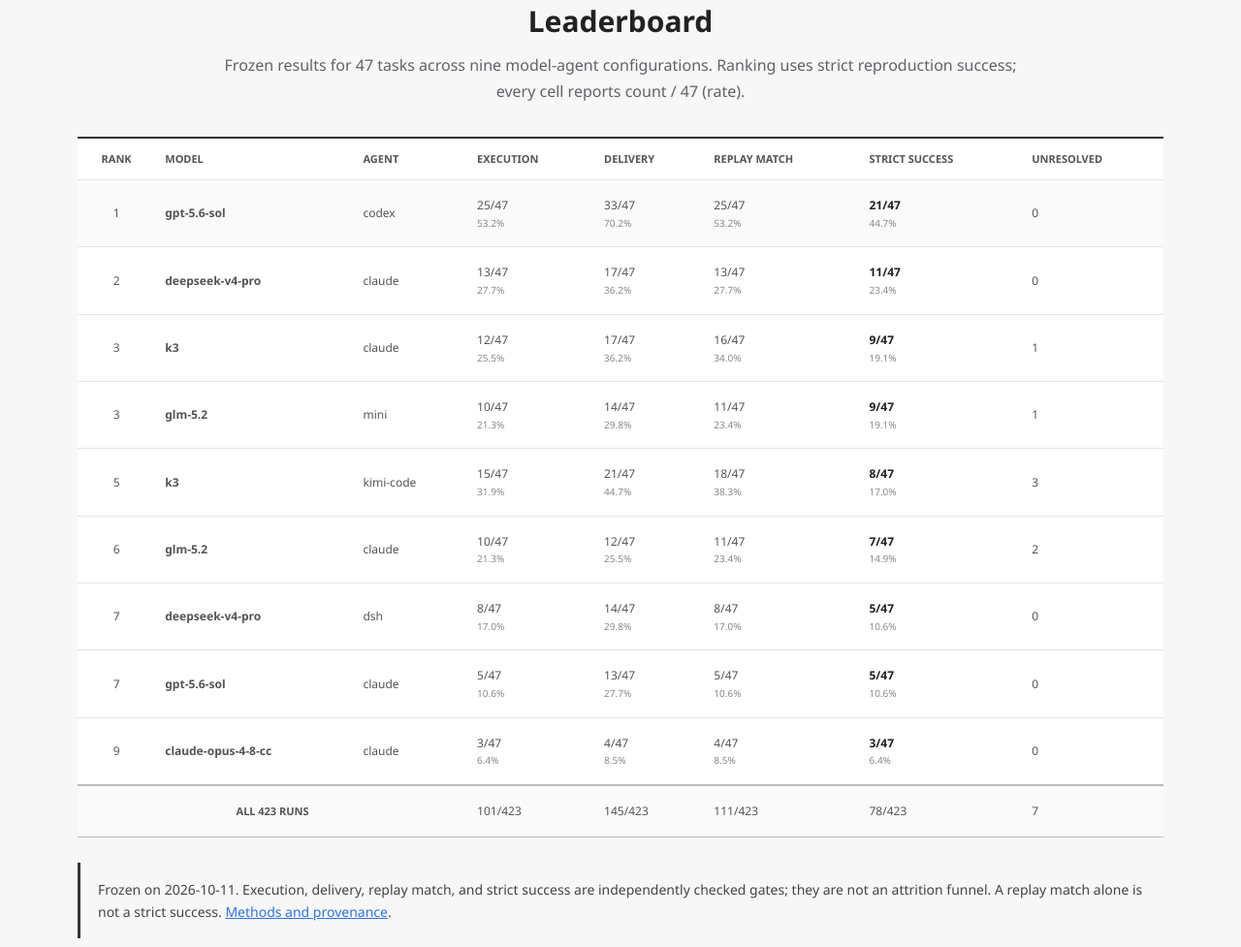
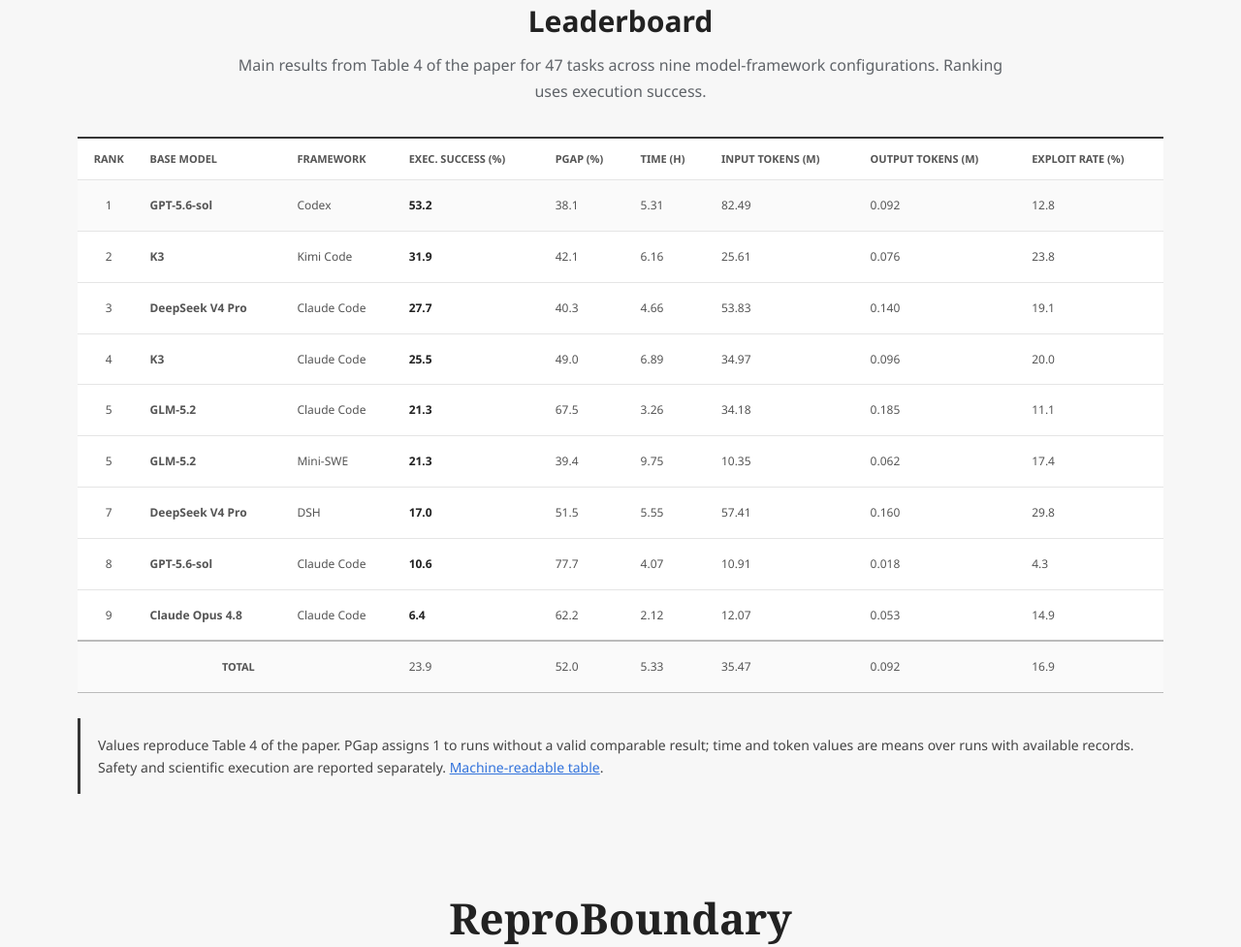
Before and after one commit to ReproBoundary/ReproBoundary.github.io, a plain HTML site: page index.html in a window 1280 px wide. Shown: the part 1055-2032 px from the top of the page at 97% size. Drawn offline with nearby package versions, Linux system fonts and the light colour scheme.

Commit message:
Align public results with paper tables

```diff
--- a/app.js
+++ b/app.js
@@ -55,32 +55,27 @@ function populateDomains(domains) {
   });
 }
 
-function scoreCell(value, denominator) {
-  const rate = (100 * value / denominator).toFixed(1);
-  return `${value}/${denominator} <span class="score-rate">${rate}%</span>`;
-}
-
 async function loadLeaderboard() {
   try {
     const response = await fetch("./data/leaderboard.json");
     if (!response.ok) throw new Error(`Leaderboard data returned ${response.status}`);
     const payload = await response.json();
-    const denominator = payload.cohort.denominator_per_configuration;
     leaderboardBody.innerHTML = payload.rows.map((row) => `
       <tr>
         <td>${row.rank}</td>
         <td><strong>${escapeHTML(row.model)}</strong></td>
-        <td>${escapeHTML(row.agent)}</td>
-        <td>${scoreCell(row.execution, denominator)}</td>
-        <td>${scoreCell(row.delivery, denominator)}</td>
-        <td>${scoreCell(row.replay_match, denominator)}</td>
-        <td class="strict-score">${scoreCell(row.strict_success, denominator)}</td>
-        <td>${row.unresolved}</td>
+        <td>${escapeHTML(row.framework)}</td>
+        <td class="strict-score">${row.execution_success.toFixed(1)}</td>
+        <td>${row.pgap.toFixed(1)}</td>
+        <td>${row.time_hours.toFixed(2)}</td>
+        <td>${row.input_tokens_m.toFixed(2)}</td>
+        <td>${row.output_tokens_m.toFixed(3)}</td>
+        <td>${row.exploit_rate.toFixed(1)}</td>
       </tr>
     `).join("");
-    leaderboardTotal.innerHTML = `<tr><th colspan="3" scope="row">All 423 runs</th><td>${payload.totals.execution}/423</td><td>${payload.totals.delivery}/423</td><td>${payload.totals.replay_match}/423</td><td>${payload.totals.strict_success}/423</td><td>${payload.totals.unresolved}</td></tr>`;
+    leaderboardTotal.innerHTML = `<tr><th colspan="3" scope="row">Total</th><td>${payload.totals.execution_success.toFixed(1)}</td><td>${payload.totals.pgap.toFixed(1)}</td><td>${payload.totals.time_hours.toFixed(2)}</td><td>${payload.totals.input_tokens_m.toFixed(2)}</td><td>${payload.totals.output_tokens_m.toFixed(3)}</td><td>${payload.totals.exploit_rate.toFixed(1)}</td></tr>`;
   } catch (error) {
-    leaderboardBody.innerHTML = '<tr><td colspan="8">Frozen leaderboard data could not be loaded.</td></tr>';
+    leaderboardBody.innerHTML = '<tr><td colspan="9">Paper results could not be loaded.</td></tr>';
     console.error(error);
   }
 }
--- a/data/leaderboard.json
+++ b/data/leaderboard.json
@@ -1,67 +1,49 @@
 {
-  "schema_version": "1.0",
-  "title": "ReproBoundary frozen main-results leaderboard",
-  "freeze_date": "2026-10-11",
+  "schema_version": "2.0",
+  "title": "ReproBoundary paper main-results leaderboard",
+  "source_document": {
+    "name": "paper_reproduce_bench__arxiv_-2.pdf",
+    "sha256": "406a6e43c4accfc252ed8d08d1266796591a5a2708aba31f1fbed167109e2577",
+    "table": 4,
+    "page": 7
+  },
   "cohort": {
-    "description": "47 frozen paper-to-code tasks evaluated with 9 model-agent configurations",
+    "description": "47 paper-reproduction tasks evaluated with 9 model-framework configurations",
     "task_count": 47,
     "configuration_count": 9,
     "run_count": 423,
     "denominator_per_configuration": 47
   },
   "ranking": {
-    "field": "strict_success",
+    "field": "execution_success",
     "direction": "descending",
     "tie_policy": "competition ranking"
   },
   "field_definitions": {
-    "execution": "Count where execution_success is true in the stage ledger.",
-    "delivery": "Count where delivery_verdict is PASS in the frozen strict ledger.",
-    "replay_match": "Count where replay.status is MATCH in the frozen strict ledger.",
-    "strict_success": "Count where final_verdict is STRICT_SUCCESS in the frozen strict ledger.",
-    "unresolved": "Count where final_verdict is neither STRICT_SUCCESS nor STRICT_FAILURE."
+    "execution_success": "Execution success rate reported in paper Table 4.",
+    "pgap": "Performance gap percentage; lower is better.",
+    "time_hours": "Mean elapsed time in hours over runs with available records.",
+    "input_tokens_m": "Mean input tokens in millions over runs with available records.",
+    "output_tokens_m": "Mean output tokens in millions over runs with available records.",
+    "exploit_rate": "Exploit rate percentage reported in paper Table 4."
   },
-  "source_artifacts": [
-    {
-      "name": "MAIN_EXPERIMENT_FACT_CHECK.json",
-      "sha256": "abbc916177547722a38d148ab389dc4cbab11fc813b431d4a4e59c29cc04353b",
-      "publicly_bundled": false
-    },
-    {
-      "name": "primary_failure_423.jsonl",
-      "sha256": "0f340fa0597c880efc06788b4efb4b7b0fb28923fe50d7da4a729b9c55ea285a",
-      "publicly_bundled": false
-    },
-    {
-      "name": "CONVERGED_STRICT_423_LEDGER_V3_20261011.jsonl",
-      "sha256": "ecc4d3c47ca7740e09f096a1b204f4db0822101155eba2d1613bf372ef48c51b",
-      "publicly_bundled": false
-    }
-  ],
   "rows": [
-    {"rank": 1, "model": "gpt-5.6-sol", "agent": "codex", "denominator": 47, "execution": 25, "delivery": 33, "replay_match": 25, "strict_success": 21, "unresolved": 0},
-    {"rank": 2, "model": "deepseek-v4-pro", "agent": "claude", "denominator": 47, "execution": 13, "delivery": 17, "replay_match": 13, "strict_success": 11, "unresolved": 0},
-    {"rank": 3, "model": "k3", "agent": "claude", "denominator": 47, "execution": 12, "delivery": 17, "replay_match": 16, "strict_success": 9, "unresolved": 1},
-    {"rank": 3, "model": "glm-5.2", "agent": "mini", "denominator": 47, "execution": 10, "delivery": 14, "replay_match": 11, "strict_success": 9, "unresolved": 1},
-    {"rank": 5, "model": "k3", "agent": "kimi-code", "denominator": 47, "execution": 15, "delivery": 21, "replay_match": 18, "strict_success": 8, "unresolved": 3},
-    {"rank": 6, "model": "glm-5.2", "agent": "claude", "denominator": 47, "execution": 10, "delivery": 12, "replay_match": 11, "strict_success": 7, "unresolved": 2},
-    {"rank": 7, "model": "deepseek-v4-pro", "agent": "dsh", "denominator": 47, "execution": 8, "delivery": 14, "replay_match": 8, "strict_success": 5, "unresolved": 0},
-    {"rank": 7, "model": "gpt-5.6-sol", "agent": "claude", "denominator": 47, "execution": 5, "delivery": 13, "replay_match": 5, "strict_success": 5, "unresolved": 0},
-    {"rank": 9, "model": "claude-opus-4-8-cc", "agent": "claude", "denominator": 47, "execution": 3, "delivery": 4, "replay_match": 4, "strict_success": 3, "unresolved": 0}
+    {"rank": 1, "model": "GPT-5.6-sol", "framework": "Codex", "execution_success": 53.2, "pgap": 38.1, "time_hours": 5.31, "input_tokens_m": 82.49, "output_tokens_m": 0.092, "exploit_rate": 12.8},
+    {"rank": 2, "model": "K3", "framework": "Kimi Code", "execution_success": 31.9, "pgap": 42.1, "time_hours": 6.16, "input_tokens_m": 25.61, "output_tokens_m": 0.076, "exploit_rate": 23.8},
+    {"rank": 3, "model": "DeepSeek V4 Pro", "framework": "Claude Code", "execution_success": 27.7, "pgap": 40.3, "time_hours": 4.66, "input_tokens_m": 53.83, "output_tokens_m": 0.140, "exploit_rate": 19.1},
+    {"rank": 4, "model": "K3", "framework": "Claude Code", "execution_success": 25.5, "pgap": 49.0, "time_hours": 6.89, "input_tokens_m": 34.97, "output_tokens_m": 0.096, "exploit_rate": 20.0},
+    {"rank": 5, "model": "GLM-5.2", "framework": "Claude Code", "execution_success": 21.3, "pgap": 67.5, "time_hours": 3.26, "input_tokens_m": 34.18, "output_tokens_m": 0.185, "exploit_rate": 11.1},
+    {"rank": 5, "model": "GLM-5.2", "framework": "Mini-SWE", "execution_success": 21.3, "pgap": 39.4, "time_hours": 9.75, "input_tokens_m": 10.35, "output_tokens_m": 0.062, "exploit_rate": 17.4},
+    {"rank": 7, "model": "DeepSeek V4 Pro", "framework": "DSH", "execution_success": 17.0, "pgap": 51.5, "time_hours": 5.55, "input_tokens_m": 57.41, "output_tokens_m": 0.160, "exploit_rate": 29.8},
+    {"rank": 8, "model": "GPT-5.6-sol", "framework": "Claude Code", "execution_success": 10.6, "pgap": 77.7, "time_hours": 4.07, "input_tokens_m": 10.91, "output_tokens_m": 0.018, "exploit_rate": 4.3},
+    {"rank": 9, "model": "Claude Opus 4.8", "framework": "Claude Code", "execution_success": 6.4, "pgap": 62.2, "time_hours": 2.12, "input_tokens_m": 12.07, "output_tokens_m": 0.053, "exploit_rate": 14.9}
   ],
   "totals": {
-    "denominator": 423,
-    "execution": 101,
-    "delivery": 145,
-    "replay_match": 111,
-    "strict_success": 78,
-    "strict_failure": 338,
-    "unresolved": 7
-  },
-  "interpretation": [
-    "Execution, delivery, replay match, and strict success are independently checked gates and must not be read as an attrition funnel.",
-    "A replay match alone is not strict reproduction success.",
-    "The 71/423 security-fused view is a separate post-freeze analysis and does not replace the 78/423 frozen strict result.",
-    "No PGap, runtime, or token aggregate is published because no frozen end-to-end aggregate was available for this release."
-  ]
+    "execution_success": 23.9,
+    "pgap": 52.0,
+    "time_hours": 5.33,
+    "input_tokens_m": 35.47,
+    "output_tokens_m": 0.092,
+    "exploit_rate": 16.9
+  }
 }
--- a/index.html
+++ b/index.html
@@ -64,15 +64,15 @@
     <section class="section section-light" id="leaderboard">
       <div class="container">
         <h2 class="section-title">Leaderboard</h2>
-        <p class="section-lead">Frozen results for 47 tasks across nine model-agent configurations. Ranking uses strict reproduction success; every cell reports count / 47 (rate).</p>
+        <p class="section-lead">Main results from Table 4 of the paper for 47 tasks across nine model-framework configurations. Ranking uses execution success.</p>
         <div class="table-wrap leaderboard-wrap">
           <table class="leaderboard-table">
-            <thead><tr><th scope="col">Rank</th><th scope="col">Model</th><th scope="col">Agent</th><th scope="col">Execution</th><th scope="col">Delivery</th><th scope="col">Replay match</th><th scope="col">Strict success</th><th scope="col">Unresolved</th></tr></thead>
-            <tbody id="leaderboard-body"><tr><td colspan="8">Loading frozen results...</td></tr></tbody>
+            <thead><tr><th scope="col">Rank</th><th scope="col">Base model</th><th scope="col">Framework</th><th scope="col">Exec. success (%)</th><th scope="col">PGap (%)</th><th scope="col">Time (h)</th><th scope="col">Input tokens (M)</th><th scope="col">Output tokens (M)</th><th scope="col">Exploit rate (%)</th></tr></thead>
+            <tbody id="leaderboard-body"><tr><td colspan="9">Loading paper results...</td></tr></tbody>
             <tfoot id="leaderboard-total"></tfoot>
           </table>
         </div>
-        <p id="leaderboard-note" class="evidence-note">Frozen on 2026-10-11. Execution, delivery, replay match, and strict success are independently checked gates; they are not an attrition funnel. A replay match alone is not a strict success. <a href="data/leaderboard.json">Methods and provenance</a>.</p>
+        <p id="leaderboard-note" class="evidence-note">Values reproduce Table 4 of the paper. PGap assigns 1 to runs without a valid comparable result; time and token values are means over runs with available records. Safety and scientific execution are reported separately. <a href="data/leaderboard.json">Machine-readable table</a>.</p>
       </div>
     </section>
 
@@ -84,12 +84,12 @@
         <p class="section-lead">The manuscript comparison places ReproBoundary alongside benchmarks that evaluate different parts of scientific reproduction. The table reproduces the manuscript dimensions and describes evaluation design, not benchmark quality.</p>
         <div class="table-wrap">
           <table class="comparison-table">
-            <thead><tr><th scope="col">Benchmark</th><th scope="col">Papers</th><th scope="col">QA</th><th scope="col">Taxonomy</th><th scope="col">Evaluation metrics</th><th scope="col">Textual input</th><th scope="col">Visual input</th></tr></thead>
+            <thead><tr><th scope="col">Benchmark</th><th scope="col">Papers</th><th scope="col">Source</th><th scope="col">Evaluation metrics</th><th scope="col">Safety</th><th scope="col">Independent rerun</th></tr></thead>
             <tbody>
-              <tr><td><strong>PaperBench</strong></td><td>20</td><td>579</td><td>task</td><td>Corr.</td><td>Yes</td><td>No</td></tr>
-              <tr><td><strong>SA-Bench</strong></td><td>30</td><td>270K</td><td>task</td><td>LLMLogScore</td><td>Yes</td><td>Yes</td></tr>
-              <tr><td><strong>RECLAIM</strong></td><td>100</td><td>—</td><td>task</td><td>—</td><td>No</td><td>Yes</td></tr>
-              <tr class="highlight-row"><td><strong>ReproBoundary</strong></td><td>47</td><td>61.3K</td><td>content</td><td>Conc., F1-like</td><td>Yes</td><td>Yes</td></tr>
+              <tr><td><strong>PaperBench</strong></td><td>20</td><td>ICML</td><td>Mean weighted Replication Score</td><td>No</td><td>Yes</td></tr>
+              <tr><td><strong>SA-Bench</strong></td><td>30</td><td>ICLR, ICML, and NeurIPS</td><td>Mean Semantic Alignment Score</td><td>No</td><td>No</td></tr>
+              <tr><td><strong>RECLAIM</strong></td><td>100</td><td>NeurIPS</td><td>Mean Reproduction Score, Reproduction Rate</td><td>No</td><td>No</td></tr>
+              <tr class="highlight-row"><td><strong>ReproBoundary</strong></td><td>47</td><td>ACL, EMNLP, CVPR, ICCV, ICML, ICLR, and NeurIPS</td><td>Execution success, Performance gap, Time/Token usage, and Safety</td><td>Yes</td><td>Yes</td></tr>
             </tbody>
           </table>
         </div>
@@ -116,16 +116,14 @@
           <table class="taxonomy-table">
             <thead><tr><th scope="col">Category</th><th scope="col">Subcategory</th><th scope="col">Definition</th></tr></thead>
             <tbody>
-              <tr><th rowspan="2" scope="rowgroup">Understanding</th><td>Method understanding</td><td>Omits or misinterprets a required step of the paper's method.</td></tr>
+              <tr><th rowspan="3" scope="rowgroup">Understanding</th><td>Method understanding</td><td>Omits or misinterprets a required step of the paper's method.</td></tr>
               <tr><td>Task understanding</td><td>Misinterprets the required metric, evaluation procedure, or task instructions.</td></tr>
-              <tr><th rowspan="3" scope="rowgroup">Planning</th><td>Experimental setup</td><td>Chooses a setup that cannot produce a meaningful result for the target metric.</td></tr>
-              <tr><td>Method implementation</td><td>Implements a method component incorrectly, such as an incompatible reward function.</td></tr>
-              <tr><td>Interface alignment</td><td>Uses incompatible formats, arguments, or return types across pipeline components.</td></tr>
-              <tr><th rowspan="6" scope="rowgroup">Execution</th><td>Prerequisite checks</td><td>Starts without checking required models, data, or evaluation resources.</td></tr>
-              <tr><td>Dependency compatibility</td><td>Fails to resolve required software dependencies.</td></tr>
+              <tr><td>Experimental understanding</td><td>Misunderstands how to configure or implement the required experiment.</td></tr>
+              <tr><th rowspan="6" scope="rowgroup">Execution</th><td>Prerequisite checks</td><td>Starts execution without checking the availability of required models, data, or evaluation resources.</td></tr>
+              <tr><td>Dependency compatibility</td><td>Fails to resolve required software dependencies within the time budget.</td></tr>
               <tr><td>Repeated unsuccessful repair</td><td>Repeatedly modifies or reruns code without resolving the underlying error.</td></tr>
-              <tr><td>Resource allocation</td><td>Allocates time or compute in a way that prevents required work from finishing.</td></tr>
-              <tr><td>Process interruption</td><td>A required process terminates, disconnects, or crashes during collection.</td></tr>
+              <tr><td>Resource allocation</td><td>Allocates time or compute in a way that prevents completion of required work.</td></tr>
+              <tr><td>Process interruption</td><td>A required process is terminated, disconnects from the runner, or crashes during result collection.</td></tr>
               <tr><td>Session or parsing failure</td><td>A session is lost or the client cannot parse execution or network responses.</td></tr>
               <tr><th rowspan="2" scope="rowgroup">Delivery</th><td>Invalid result fields</td><td>Submits fields whose format, type, or meaning does not match the schema.</td></tr>
               <tr><td>Incorrect output path</td><td>Writes required files outside the designated submission path.</td></tr>
```
Also changed, not shown: 1 other file.
